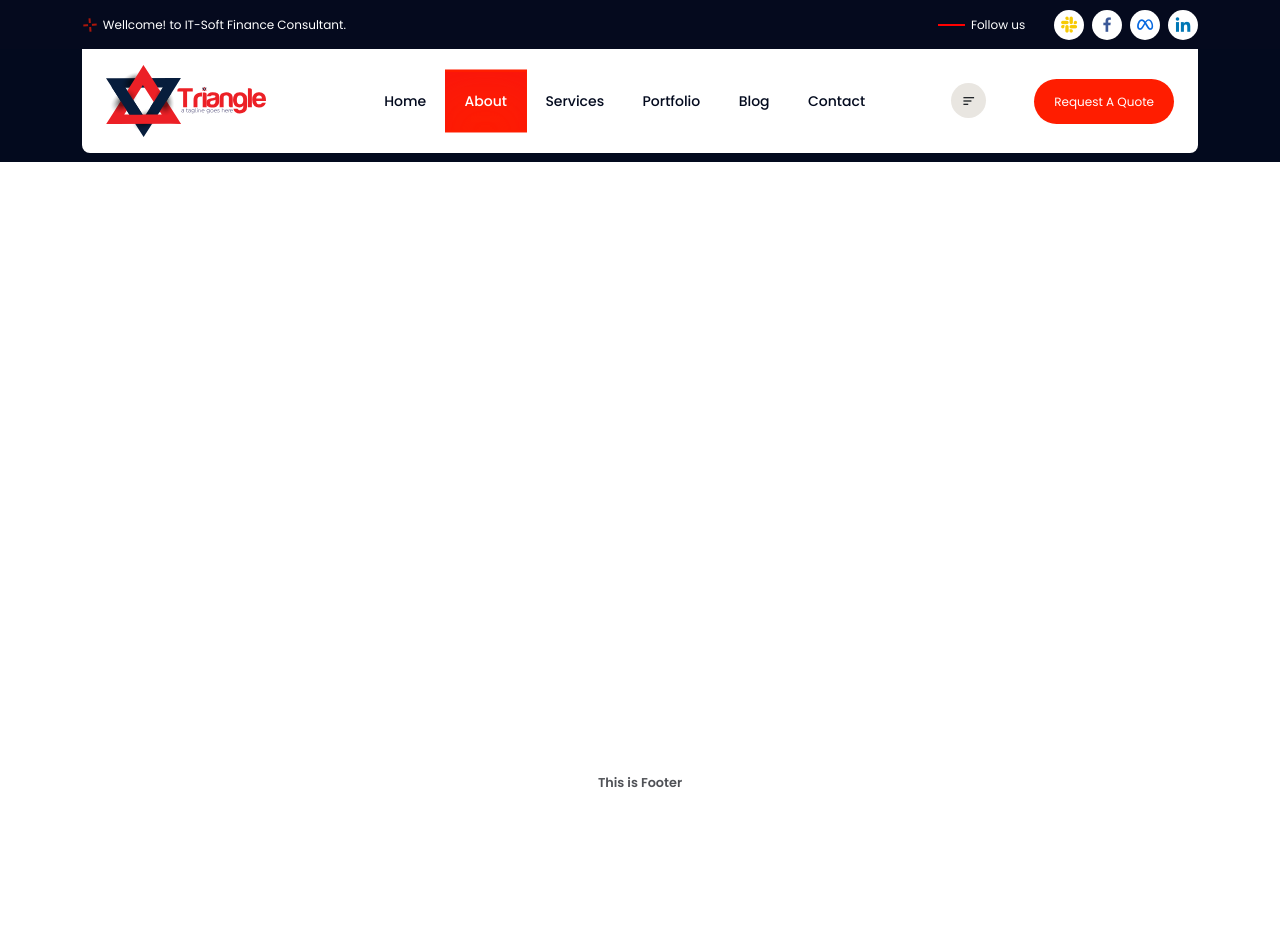
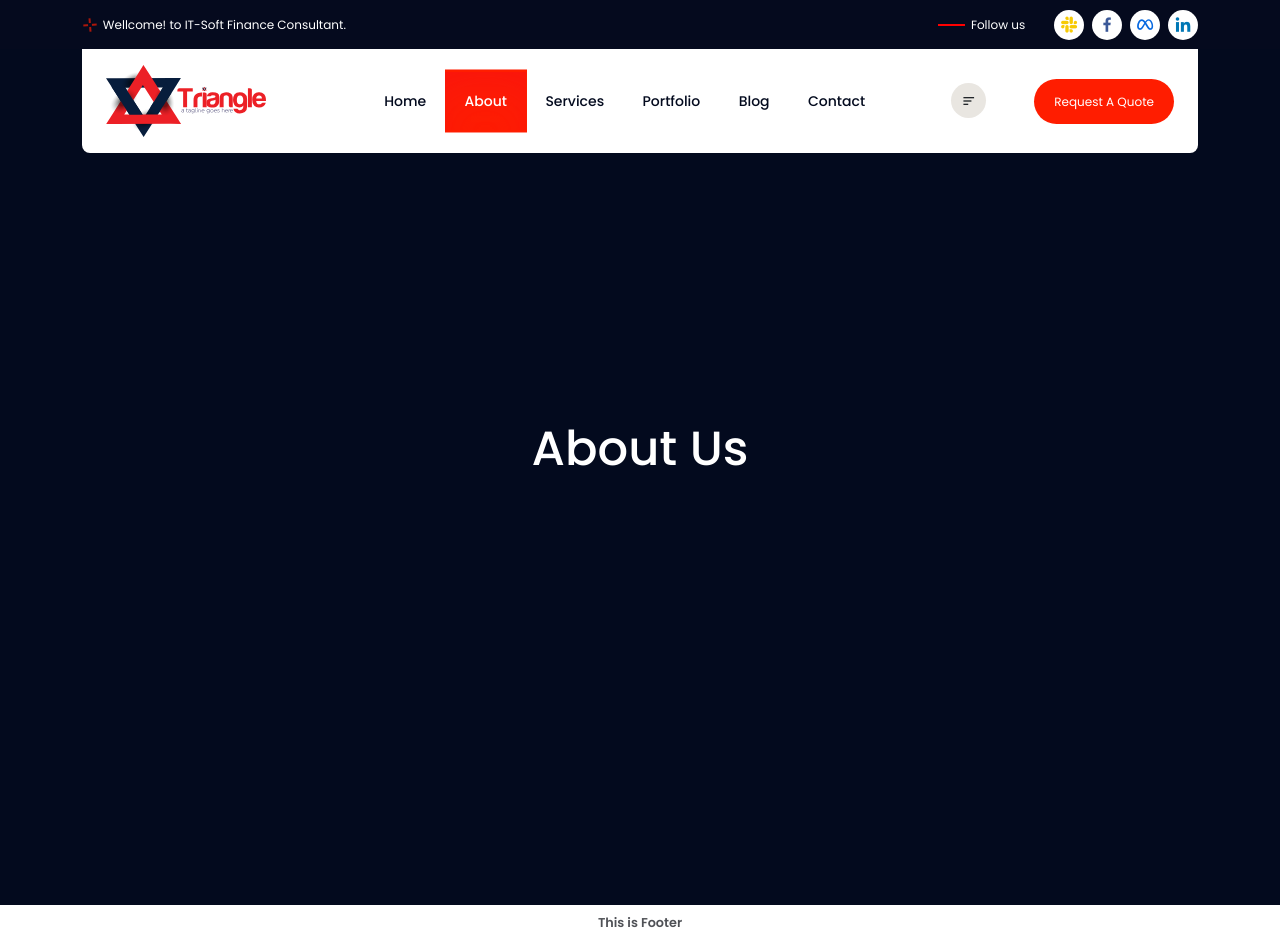
Before and after one commit to ilyas-hadi/Conson, a React (Vite) app: page /About-us in a window 1280 px wide. Before the commit the page ends 800 px from the top, so only its background shows below. Built offline with nearby package versions, Linux system fonts and the light colour scheme.

Commit message:
pixle perfecet_layout

```diff
--- a/src/assets/css/main.css
+++ b/src/assets/css/main.css
@@ -428,15 +428,37 @@ ul.social-links li:hover a i {
 }
 
 .main_conson {
-    /* position: absolute; */
     width: 100%;
-    /* top: 49.19px; */
     z-index: -1;
     background: #030a1e;
     color: #fff;
+    padding-top: 49.19px;
 }
 header {
     position: absolute;
     width: 100%;
     top: 0;
 }
+
+
+
+
+
+
+
+
+
+
+
+
+
+
+
+/* temp css=============================] */
+h1.temp-height {
+    height: 100vh;
+    display: flex;
+    align-items: center;
+    justify-content: center;
+    flex-direction: column;
+}
--- a/src/pages/About.tsx
+++ b/src/pages/About.tsx
@@ -4,7 +4,7 @@ export default function About() {
   <>
     <div className="main_conson y_pad">
       <div className="container">
-        <h1>About Us</h1>
+        <h1 className="temp-height">About Us</h1>
       </div>
     </div>
   </>
--- a/src/pages/Blog.tsx
+++ b/src/pages/Blog.tsx
@@ -4,7 +4,7 @@ export default function Blog() {
   <>
     <div className="main_conson y_pad">
       <div className="container">
-        <h1>Company Blogs</h1>
+        <h1 className="temp-height">Company Blogs</h1>
       </div>
     </div>
   </>
--- a/src/pages/Contact.tsx
+++ b/src/pages/Contact.tsx
@@ -4,7 +4,7 @@ export default function Contact() {
   <>
     <div className="main_conson y_pad">
       <div className="container">
-        <h1>Contact Us</h1>
+        <h1 className="temp-height">Contact Us</h1>
       </div>
     </div>
   </>
--- a/src/pages/Home.tsx
+++ b/src/pages/Home.tsx
@@ -4,7 +4,7 @@ export default function Home() {
   return (
   <>
 
-    <div className="main_conson ">
+    <div className="main_conson">
       <div className="row g-0 align-items-center">
         <div className="col-md-5">
           <div className="baner-content">
--- a/src/pages/Portfolio.tsx
+++ b/src/pages/Portfolio.tsx
@@ -3,7 +3,7 @@ export default function Portfolio() {
   <>
     <div className="main_conson y_pad">
       <div className="container">
-        <h1>PortFolio</h1>
+        <h1 className="temp-height">PortFolio</h1>
       </div>
     </div>
   </>
--- a/src/pages/Services.tsx
+++ b/src/pages/Services.tsx
@@ -3,7 +3,7 @@ export default function Services() {
     <>
       <div className="main_conson y_pad">
         <div className="container">
-          <h1>Company Services</h1>
+          <h1 className="temp-height">Company Services</h1>
         </div>
       </div>
     </>
```
